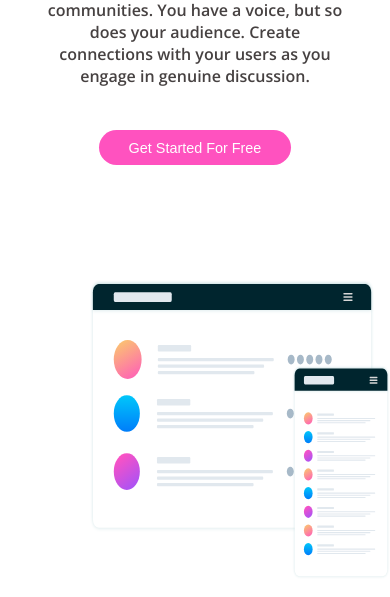
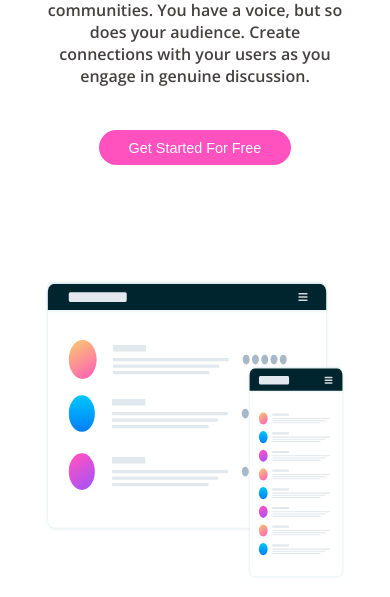
Before and after one commit to ArminBabic/Frontend-mentor1, a plain HTML site: page index.html in a window 390 px wide. Shown: the part 200-797 px from the top of the page. Drawn offline with nearby package versions, Linux system fonts and the light colour scheme.

Commit message:
Update style.css

```diff
--- a/style.css
+++ b/style.css
@@ -260,7 +260,7 @@ h1{
     .img-top{
         width: 300px;
         height: 300px;
-        padding-left: 90px;
+
     }
 /* numbers div */
 .div-numbers{
```
